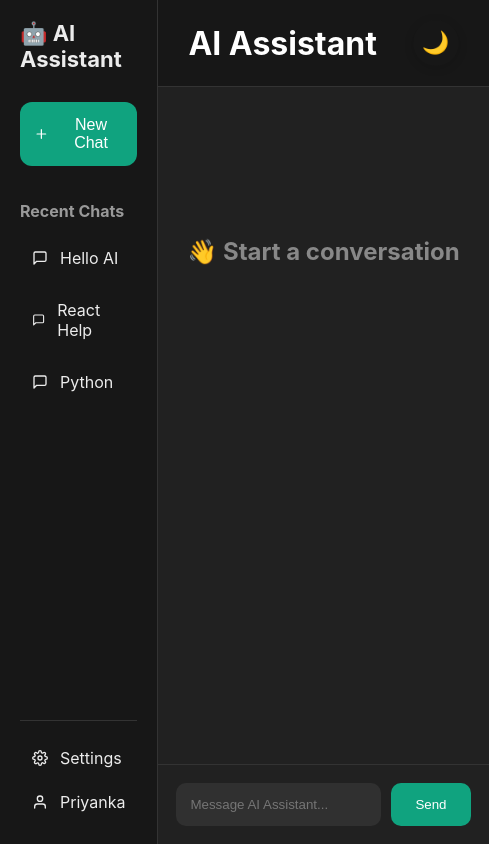
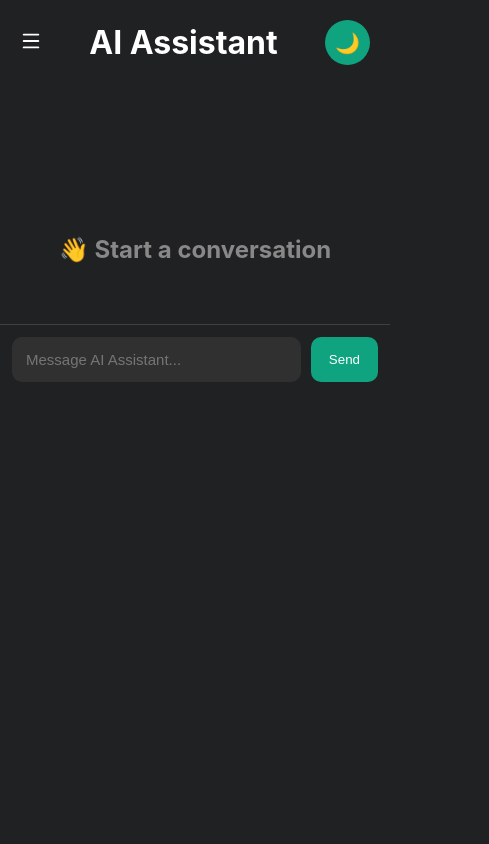
Before and after one commit to debugwithpriyanka/custom-chatbot, a React app in the folder frontend/: page / in a window 390 px wide. Shown: the whole page, 489 px wide, since content can reach past the window. Built offline with nearby package versions, Linux system fonts and the light colour scheme; the HTML template or start-up script is replaced by a standard one.

Commit message:
style: update sidebar to use theme variables

```diff
--- a/frontend/package.json
+++ b/frontend/package.json
@@ -13,6 +13,7 @@
     "@tailwindcss/vite": "^4.3.1",
     "axios": "^1.18.1",
     "framer-motion": "^12.42.2",
+    "lucide-react": "^1.24.0",
     "react": "^19.2.7",
     "react-dom": "^19.2.7",
     "react-icons": "^5.7.0",
--- a/frontend/src/components/ChatInput/ChatInput.css
+++ b/frontend/src/components/ChatInput/ChatInput.css
@@ -23,3 +23,19 @@
     background:var(--accent);
     color:white;
 }
+
+@media(max-width:768px){
+
+.chat-input{
+    padding:12px;
+}
+
+.chat-input input{
+    font-size:15px;
+}
+
+.chat-input button{
+    padding:12px 18px;
+}
+
+}
--- a/frontend/src/components/Header/Header.css
+++ b/frontend/src/components/Header/Header.css
@@ -3,11 +3,27 @@
     justify-content:space-between;
     align-items:center;
 
-    padding:20px 30px;
+    padding:20px;
 
-    background:var(--bg-secondary);
+    background:var(--card-bg);
 
-    border-bottom:1px solid var(--border);
+    border-bottom:1px solid var(--border-color);
 
     color:var(--text-primary);
 }
+
+.menu-btn{
+    display:none;
+    border:none;
+    background:none;
+    color:var(--text-primary);
+    cursor:pointer;
+}
+
+@media(max-width:768px){
+
+.menu-btn{
+    display:block;
+}
+
+}
--- a/frontend/src/components/Header/Header.jsx
+++ b/frontend/src/components/Header/Header.jsx
@@ -1,11 +1,19 @@
 import "./Header.css";
 import ThemeToggle from "../ThemeToggle/ThemeToggle";
+import { Menu } from "lucide-react";
 
 function Header() {
   return (
     <header className="header">
+
+      <button className="menu-btn">
+        <Menu size={22} />
+      </button>
+
       <h1>AI Assistant</h1>
+
       <ThemeToggle />
+
     </header>
   );
 }
--- a/frontend/src/components/MessageBubble/MessageBubble.css
+++ b/frontend/src/components/MessageBubble/MessageBubble.css
@@ -7,10 +7,13 @@
 
 .message.user{
     justify-content:flex-end;
+    background: var(--primary-color);
 }
 
 .message.bot{
     justify-content:flex-start;
+    background: var(--card-bg);
+    color: var(--text-color);
 }
 
 .bubble{
@@ -33,3 +36,15 @@
     color:white;
     border-bottom-left-radius:6px;
 }
+
+.message-bubble{
+    max-width:75%;
+}
+
+@media(max-width:768px){
+
+.message-bubble{
+    max-width:90%;
+}
+
+}
--- a/frontend/src/components/Sidebar/Sidebar.css
+++ b/frontend/src/components/Sidebar/Sidebar.css
@@ -1,6 +1,7 @@
 .sidebar{
     width:280px;
     background: var(--bg-secondary);
+    color: var(--text-primary);
     display:flex;
     flex-direction:column;
     justify-content:space-between;
@@ -45,9 +46,7 @@
 }
 
 .history h4{
-
-    color:#999;
-
+    color: var(--text-secondary);
     margin-bottom:15px;
 }
 
@@ -71,15 +70,14 @@
 }
 
 .history-item:hover{
-
-    background:#262626;
+    background: var(--hover);
 }
 
 .bottom{
 
-    border-top:1px solid #333;
+    border-top:1px solid var(--border);
+    padding-top:15px;
 
-    padding-top:15px;
 }
 
 .menu{
@@ -99,5 +97,6 @@
 
 .menu:hover{
 
-    background:#262626;
+   background: var(--hover);
+
 }
--- a/frontend/src/components/ThemeToggle/ThemeToggle.css
+++ b/frontend/src/components/ThemeToggle/ThemeToggle.css
@@ -1,25 +1,21 @@
-.theme-toggle {
-    width: 46px;
-    height: 46px;
-    border: none;
-    border-radius: 50%;
-    cursor: pointer;
+.theme-toggle{
 
-    background: var(--bg-secondary);
-    color: var(--text-primary);
+    width:45px;
+    height:45px;
 
-    display: flex;
-    align-items: center;
-    justify-content: center;
+    border:none;
+    border-radius:50%;
 
-    font-size: 22px;
+    cursor:pointer;
 
-    transition: all .3s ease;
+    font-size:20px;
 
-    box-shadow: 0 2px 10px rgba(0,0,0,.15);
+    background:#10a37f;
+    color:white;
+
+    transition:.3s;
 }
 
 .theme-toggle:hover{
-    transform: rotate(20deg) scale(1.08);
-    background: var(--accent);
+    transform:scale(1.1);
 }
--- a/frontend/src/index.css
+++ b/frontend/src/index.css
@@ -25,3 +25,10 @@ body{
   width:100%;
   height:100vh;
 }
+
+* {
+    transition:
+        background-color 0.25s ease,
+        color 0.25s ease,
+        border-color 0.25s ease;
+}
--- a/frontend/src/pages/Home.css
+++ b/frontend/src/pages/Home.css
@@ -1,10 +1,53 @@
 .home{
     display:flex;
     height:100vh;
+    background: var(--bg);
+    color: var(--text);
 }
 
 .chat-section{
     flex:1;
     display:flex;
     flex-direction:column;
+    background: var(--bg);
 }
+
+/* Tablet */
+@media (max-width:1024px){
+
+    .home{
+        display:flex;
+    }
+
+}
+
+/* Mobile */
+
+@media (max-width:768px){
+
+    .home{
+        display:block;
+        background:var(--bg);
+        color:var(--text);
+    }
+
+    .sidebar{
+        position:fixed;
+        left:-100%;
+        top:0;
+        width:280px;
+        height:100vh;
+        z-index:1000;
+        transition:left .3s ease;
+        background:var(--sidebar);
+    }
+
+    .sidebar.open{
+        left:0;
+    }
+
+    .chat-section{
+        width:100%;
+    }
+
+}
--- a/frontend/src/styles/variables.css
+++ b/frontend/src/styles/variables.css
@@ -1,40 +1,31 @@
-:root {
+:root[data-theme="dark"] {
+    --bg: #202123;
+    --bg-secondary: #171717;
 
-  --bg-primary:#202123;
-  --bg-secondary:#171717;
-  --bg-chat:#212121;
+    --card: #2b2b2b;
 
-  --text-primary:#ffffff;
-  --text-secondary:#b4b4b4;
+    --text-primary: #ffffff;
+    --text-secondary: #a1a1aa;
 
-  --accent:#10A37F;
-  --border:#333333;
+    --border: #3f3f46;
 
-  --user-bubble:#10A37F;
-  --bot-bubble:#303030;
+    --accent: #10a37f;
 
-  --input-bg:#2b2b2b;
-
+    --hover: #2b2b2b;
 }
 
-/* 🌞 Light Theme */
+:root[data-theme="light"] {
+    --bg: #f5f5f5;
+    --bg-secondary: #ffffff;
 
-[data-theme="light"]{
+    --card: #ffffff;
 
-  --bg-primary:#f5f5f5;
-  --bg-secondary:#ffffff;
-  --bg-chat:#fafafa;
+    --text-primary: #111827;
+    --text-secondary: #6b7280;
 
-  --text-primary:#111111;
-  --text-secondary:#666666;
+    --border: #d1d5db;
 
-  --accent:#10A37F;
+    --accent: #10a37f;
 
-  --border:#dddddd;
-
-  --user-bubble:#10A37F;
-  --bot-bubble:#e8e8e8;
-
-  --input-bg:#ffffff;
-
+    --hover: #ececec;
 }
--- a/package.json
+++ b/package.json
@@ -1,5 +1,6 @@
 {
   "dependencies": {
+    "lucide-react": "^1.24.0",
     "react-avatar": "^5.0.4",
     "react-icons": "^5.7.0"
   }
```
Also changed, not shown: 2 other files (tests, documents, lock files or other folders).
